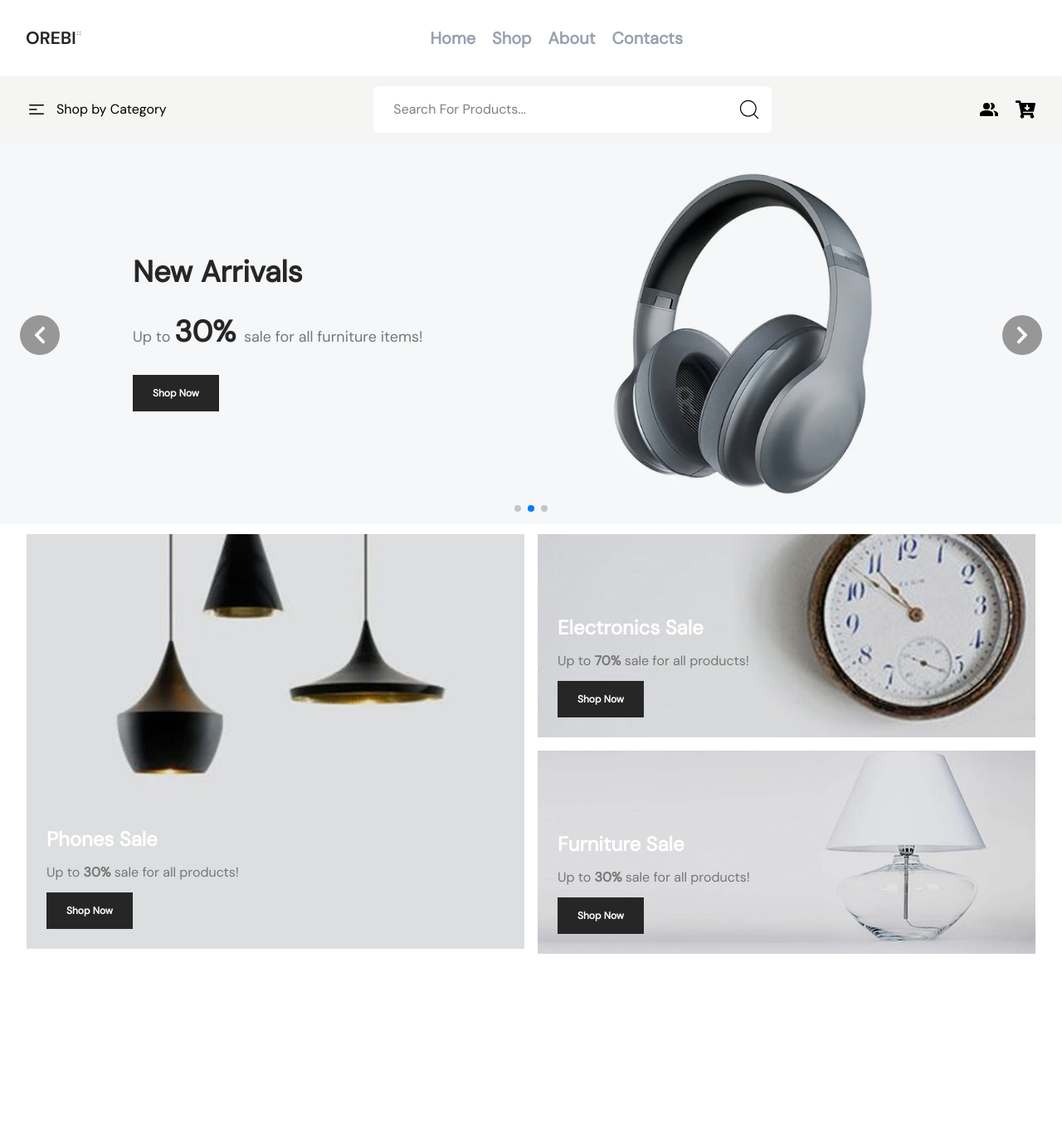
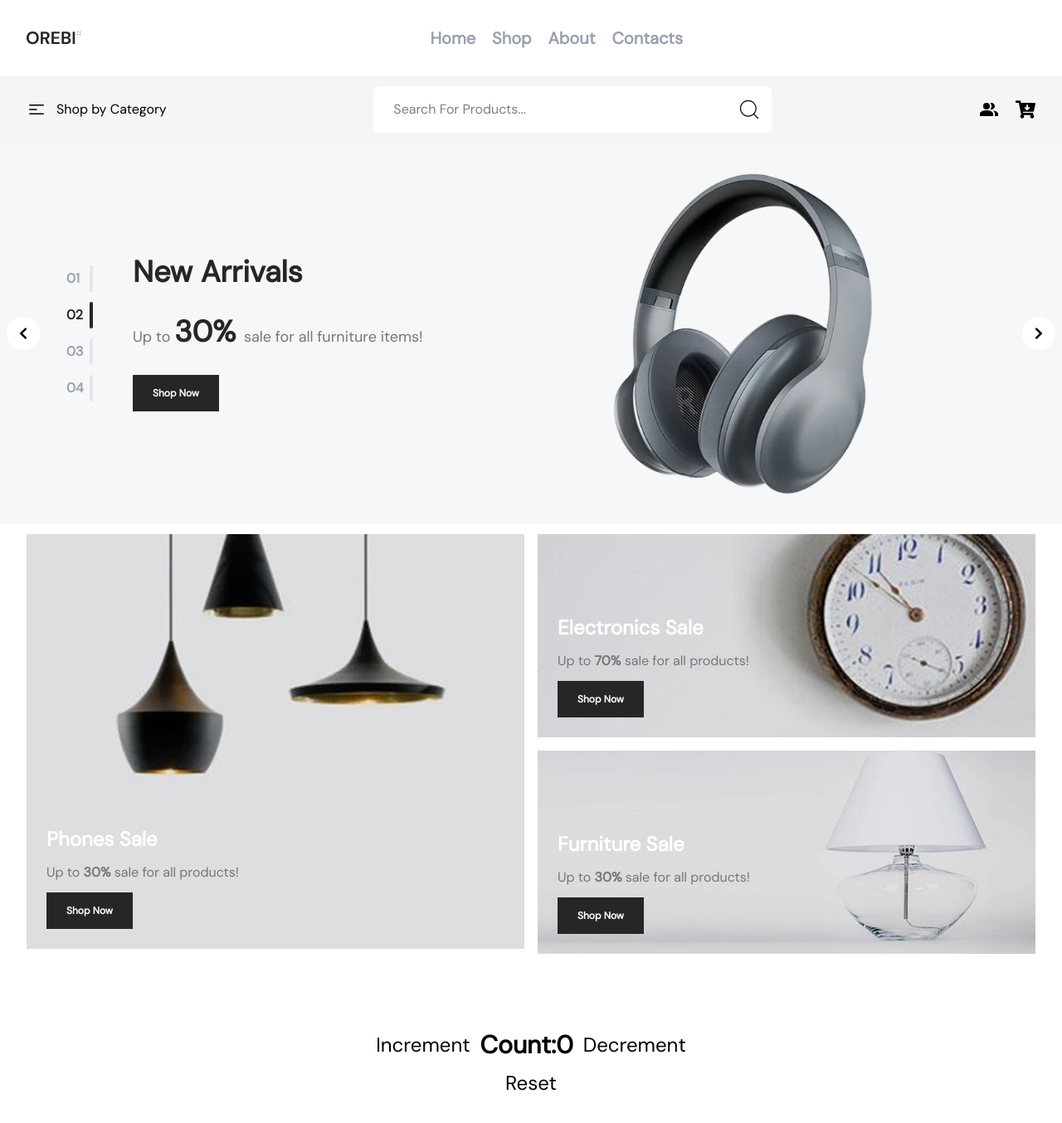
Before and after one commit to Akil-Hub/Oribie-E-Commerce-Website, a React (Vite) app: page / in a window 1280 px wide. Shown: the top 1354 px of the page at 83% size. Before the commit the page ends 1162 px from the top, so only its background shows below. Built offline with nearby package versions, Linux system fonts and the light colour scheme.

Commit message:
added the  vertical counter and the demo counter with logic

```diff
--- /dev/null
+++ b/src/components/DemoCounter.jsx
@@ -0,0 +1,42 @@
+import React, { useState } from 'react'
+
+const DemoCounter = () => {
+    const [count, setCount] = useState(0)
+    const handleIncrement = (params) => {
+        if (count < 10) {
+        setCount(count + 1)
+
+        }
+
+    };
+    const handleDecrement = (params) => {
+        if (count > 0) {
+
+            setCount(count-1)
+        }
+
+    };
+
+  return (
+  <>
+   <div className="wrapper py-20 flex flex-col gap-3">
+     <div className='flex gap-3 justify-center items-center '>
+
+        <button onClick={handleIncrement} className='text-2xl'>Increment</button>
+        <div className="text-3xl font-semibold">Count:{count}</div>
+        <button onClick={handleDecrement} className='text-2xl'>Decrement</button>
+
+
+    </div>
+
+        <button  onClick={()=>setCount(0)} className='text-2xl flex justify-center items-center h
+        '>Reset</button>
+   </div>
+
+
+        </>
+
+  )
+}
+
+export default DemoCounter
--- a/src/components/HeroSlider.jsx
+++ b/src/components/HeroSlider.jsx
@@ -1,50 +1,76 @@
+import { useState } from "react";
 import { Swiper, SwiperSlide } from "swiper/react";
-import { Navigation, Pagination, Autoplay } from "swiper/modules";
+import { Pagination, Autoplay, Navigation } from "swiper/modules";
+
 import "swiper/css";
-import "swiper/css/navigation";
-import "swiper/css/pagination";
 
 import Hero from "./Hero";
-
 import slide1 from "../assets/headphone.png";
 import { FaChevronLeft, FaChevronRight } from "react-icons/fa";
 
 const HeroSlider = () => {
+  const [activeIndex, setActiveIndex] = useState(0);
+
   const slides = [
     { image: slide1, title: "Final Offer", discount: "50%" },
+    { image: slide1, title: "New Arrivals", discount: "30%" },
     { image: slide1, title: "New Arrivals", discount: "30%" },
     { image: slide1, title: "Flash Sale", discount: "70%" },
   ];
 
   return (
-    <section className="">
+    <section className="relative w-full">
       <Swiper
-        modules={[Navigation, Pagination, Autoplay]}
-        navigation = {{
-            prevEl:'.prev',
-            nextEl:'.next',
-        }}
-        pagination={{ clickable: true }}
-        autoplay={{ delay: 3000 }}
+        modules={[Pagination, Autoplay,Navigation]}
+          navigation={{
+    nextEl: ".custom-next",
+    prevEl: ".custom-prev",
+  }}
+        autoplay={{ delay: 3000, disableOnInteraction: false }}
         loop={true}
-        className="w-full "
+        onSlideChange={(swiper) => setActiveIndex(swiper.realIndex)}
+        onSwiper={(swiper) => setActiveIndex(swiper.realIndex)}
+        pagination={false}
+        className="w-full"
       >
         {slides.map((slide, index) => (
           <SwiperSlide key={index}>
-            <Hero
-              image={slide.image}
-              title={slide.title}
-              discount={slide.discount}
-            />
+            <Hero image={slide.image} title={slide.title} discount={slide.discount} />
           </SwiperSlide>
         ))}
-        <button className="swiper-button-prev prev">
-          <FaChevronLeft />
-        </button>
-        <button className="swiper-button-next next">
-          <FaChevronRight  />
-        </button>
+
+        {/* Left/Right arrows */}
+   <button className="custom-prev absolute top-1/2 left-2 -translate-y-1/2 z-10 bg-white p-3 rounded-full">
+  <FaChevronLeft />
+</button>
+<button className="custom-next absolute top-1/2 right-2 -translate-y-1/2 z-10 bg-white p-3 rounded-full">
+  <FaChevronRight />
+</button>
+
       </Swiper>
+
+      {/* Vertical number + progress bar */}
+      <div className="absolute top-1/2 left-20 -translate-y-1/2 flex flex-col items-start gap-3 z-10">
+        {slides.map((_, i) => (
+          <div key={i} className="flex items-center gap-2 cursor-pointer">
+            {/* Number */}
+            <span
+              className={`text-md font-semibold transition-all duration-300 w-5 ${
+                i === activeIndex ? "text-[#262626]" : "text-gray-400"
+              }`}
+            >
+              {String(i + 1).padStart(2, "0")}
+            </span>
+
+            {/* Vertical progress bar */}
+            <div
+              className={`w-1 h-8 rounded transition-all duration-300 ${
+                i === activeIndex ? "bg-[#262626]" : "bg-gray-200"
+              }`}
+            />
+          </div>
+        ))}
+      </div>
     </section>
   );
 };
--- a/src/index.css
+++ b/src/index.css
@@ -26,14 +26,3 @@
     @apply font-display;
   }
 }
-
-@layer components {
-  .swiper-button-next,
-  .swiper-button-prev {
-    @apply text-white! bg-primary p-3 rounded-full mx-5! ;
-    width: 48px !important;
-    height: 48px !important;
-  }
-
-
-}
--- a/src/pages/Home.jsx
+++ b/src/pages/Home.jsx
@@ -9,6 +9,7 @@ import BlogSection from "../components/BlogSection";
 import Hero from "../components/Hero";
 import HeroSlider from "../components/HeroSlider";
 import SaleSection from "../components/SaleSection";
+import DemoCounter from "../components/DemoCounter";
 
 const Home = () => {
   return (
@@ -16,6 +17,7 @@ const Home = () => {
      <section className=" ">
        <HeroSlider/>
        <SaleSection/>
+       <DemoCounter/>
 
 
 
```
